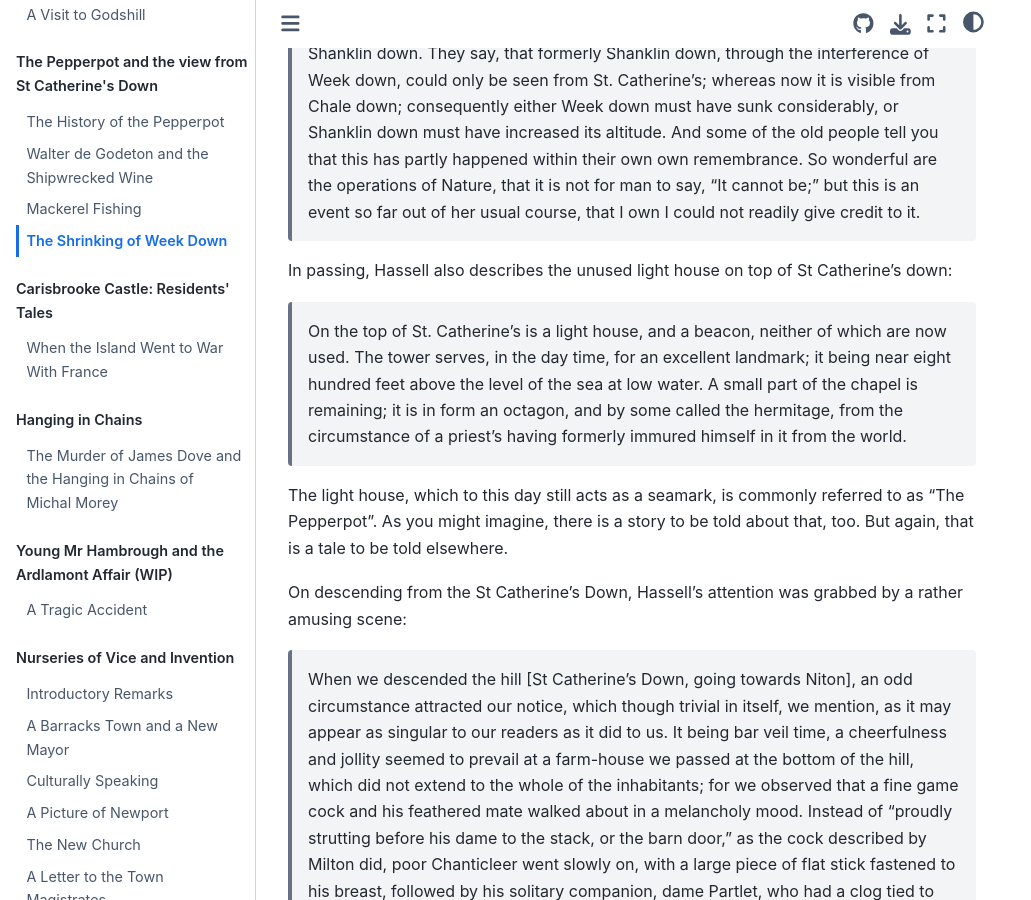
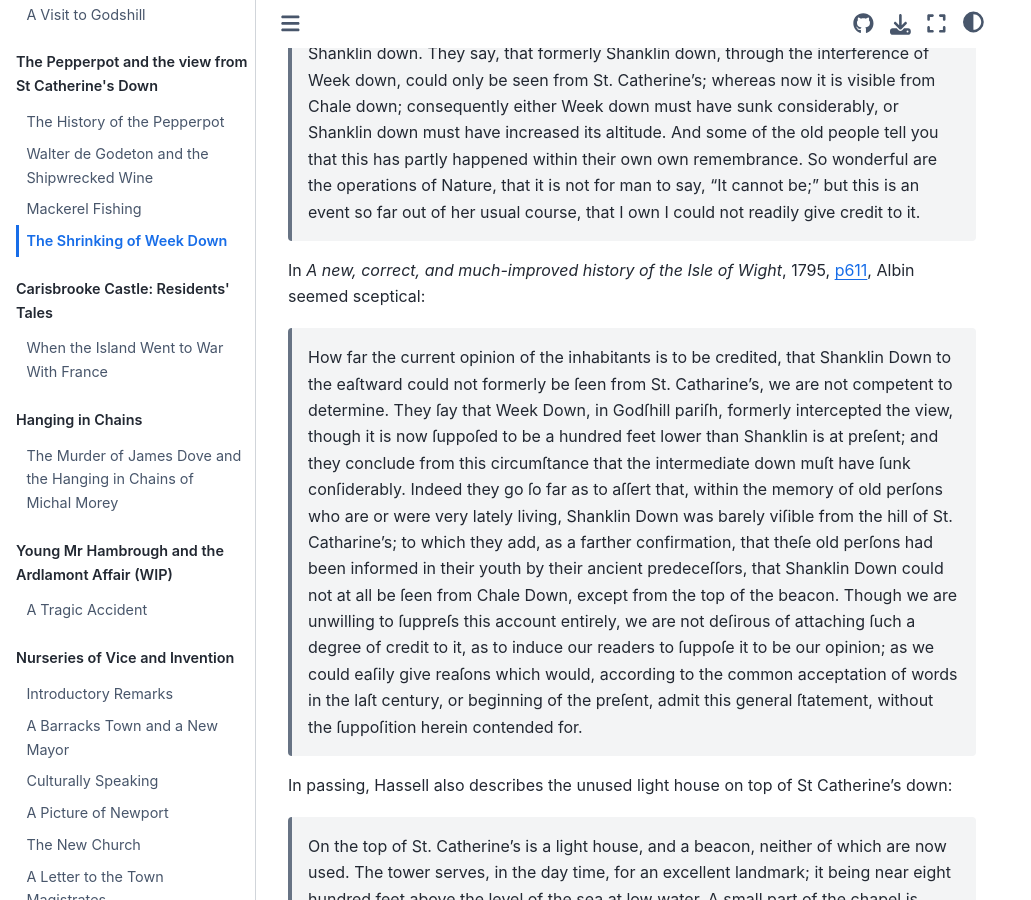
Before and after one commit to psychemedia/island-storynotes, a Jupyter Book: the page built from shrinking_week_down.md, in a window 1280 px wide and 900 px high, scrolled down 1602 px. Shown: the whole window, without its empty margins (0-1031 px from the left). Built offline with Jupyter Book 1.0.4 settings and Sphinx 7.4.7 and the Sphinx Book theme 1.1.4, drawn with Linux system fonts in a browser that asks for light colours.

Commit message:
Update shrinking_week_down.md

```diff
--- a/shrinking_week_down.md
+++ b/shrinking_week_down.md
@@ -19,6 +19,10 @@ In Sir Richard Worsley's [*The History of the Isle of Wight*](https://books.goog
 According to John Hassell, in the first part of his two volume [*Tour of the Isle of Wight*](https://archive.org/details/tourislewightdr00hassgoog/page/n290/mode/2up?q=chale), 1790, p192-3, it seems that the change is even more pronounced than Richard Worsley suggested, even if he does not actually believe the legend:
 
 > Stories are told by the inhabitants of the parish of Chale of the sinking of Week down, which lies about three miles off, in the intermediate way between St. Catherine's and Shanklin down. They say, that formerly Shanklin down, through the interference of Week down, could only be seen from St. Catherine's; whereas now it is visible from Chale down; consequently either Week down must have sunk considerably, or Shanklin down must have increased its altitude. And some of the old people tell you that this has partly happened within their own own remembrance. So wonderful are the operations of Nature, that it is not for man to say, "It cannot be;" but this is an event so far out of her usual course, that I own I could not readily give credit to it.
+
+In *A new, correct, and much-improved history of the Isle of Wight*, 1795, [p611](https://archive.org/details/bim_eighteenth-century_a-new-correct-and-much_albin-john_1795/page/610/mode/2up), Albin seemed sceptical:
+
+> How far the current opinion of the inhabitants is to be credited, that Shanklin Down to the eaſtward could not formerly be ſeen from St. Catharine's, we are not competent to determine. They ſay that Week Down, in Godſhill pariſh, formerly intercepted the view, though it is now ſuppoſed to be a hundred feet lower than Shanklin is at preſent; and they conclude from this circumſtance that the intermediate down muſt have ſunk conſiderably. Indeed they go ſo far as to aſſert that, within the memory of old perſons who are or were very lately living, Shanklin Down was barely viſible from the hill of St. Catharine's; to which they add, as a farther confirmation, that theſe old perſons had been informed in their youth by their ancient predeceſſors, that Shanklin Down could not at all be ſeen from Chale Down, except from the top of the beacon. Though we are unwilling to ſuppreſs this account entirely, we are not deſirous of attaching ſuch a degree of credit to it, as to induce our readers to ſuppoſe it to be our opinion; as we could eaſily give reaſons which would, according to the common acceptation of words in the laſt century, or beginning of the preſent, admit this general ſtatement, without the ſuppoſition herein contended for.
 
 In passing, Hassell also describes the unused light house on top of St Catherine's down:
 
```
